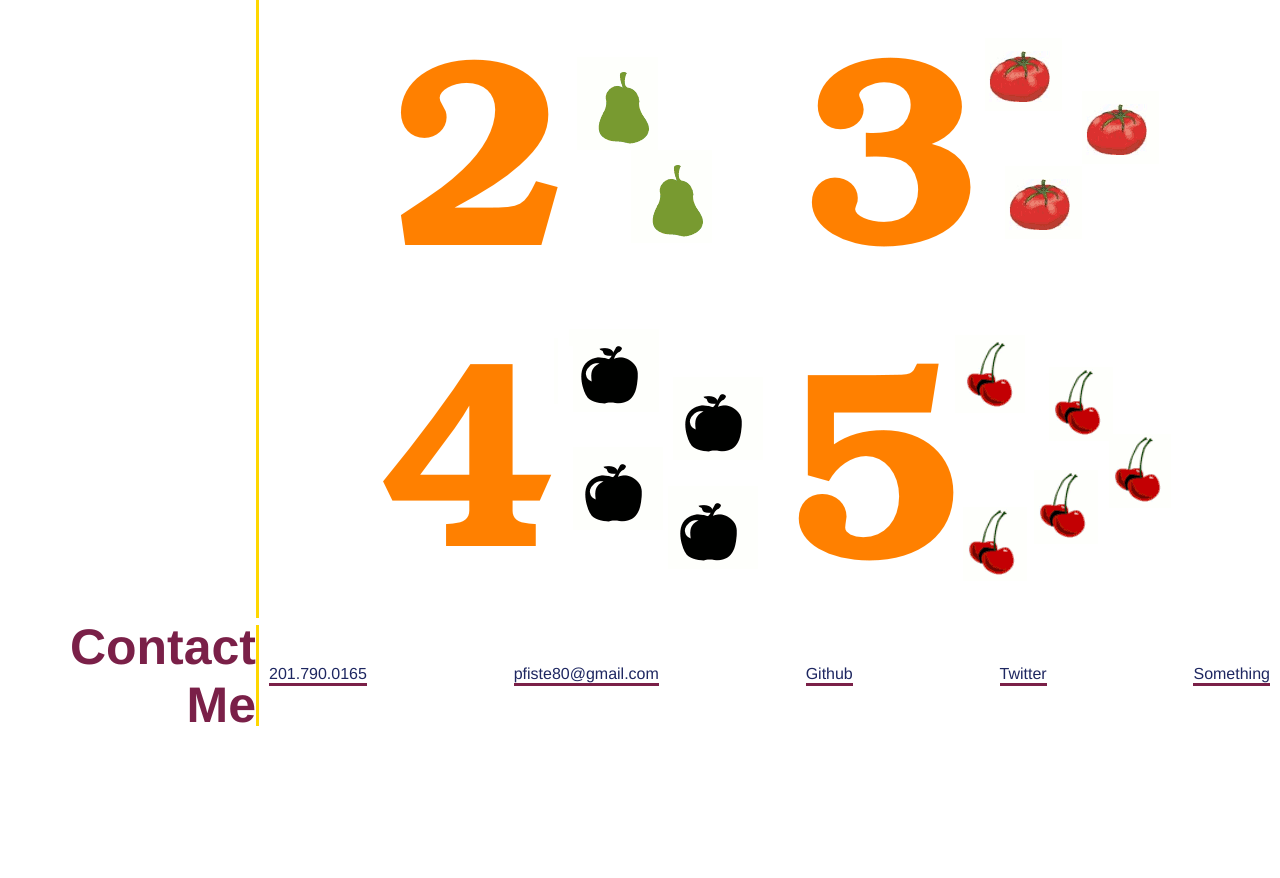
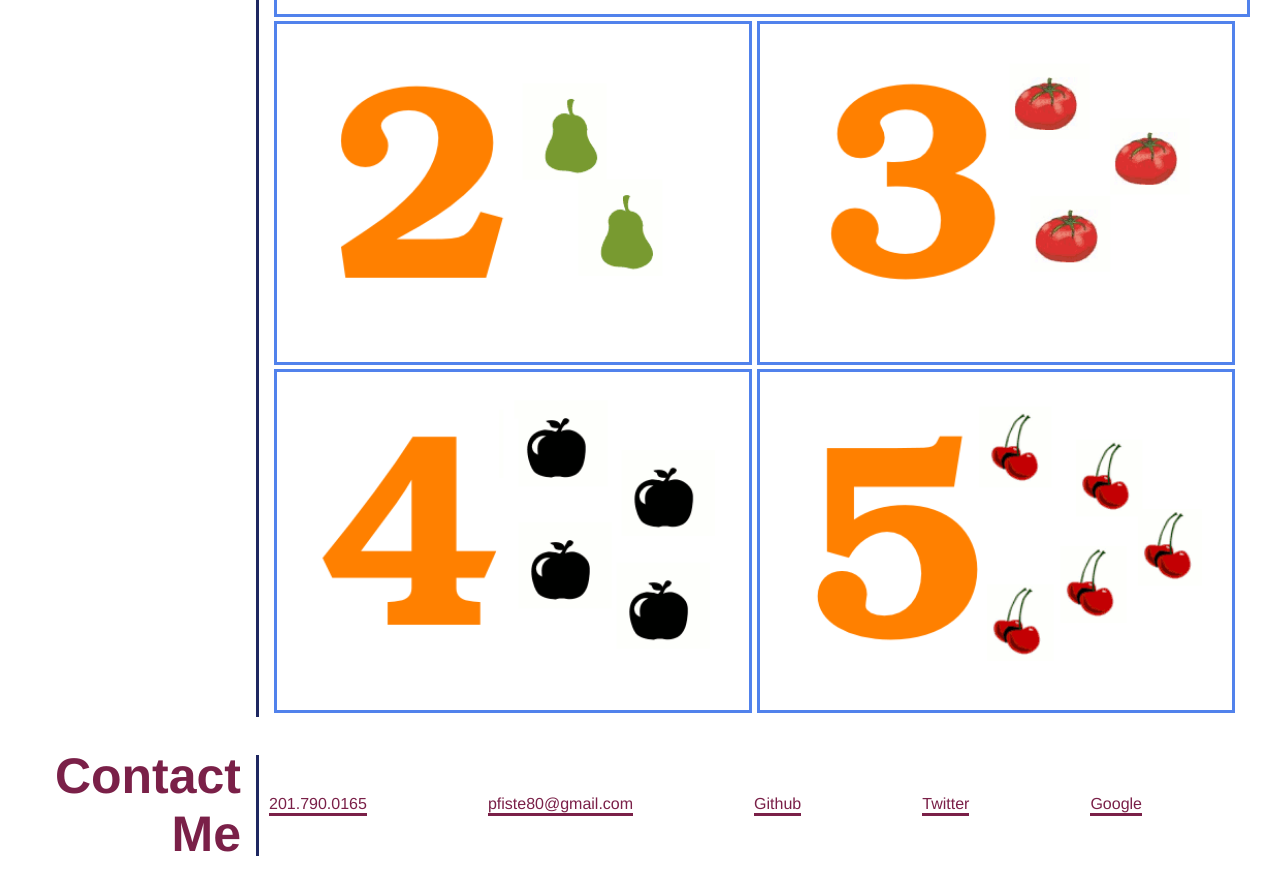
Before and after one commit to Pfizzz/Pfizzz.github.io, a plain HTML site: page index.html in a window 1280 px wide. Shown: the part 1141-2019 px from the top of the page. Before the commit the page ends 1875 px from the top, so only its background shows below. Drawn offline with Linux system fonts and the light colour scheme.

Commit message:
new colors and styles

```diff
--- a/assets/css/style.css
+++ b/assets/css/style.css
@@ -1,6 +1,6 @@
 :root {
     --primary-color: #7a2048;
-    --secondary-color: gold;
+    --secondary-color: rgb(81, 130, 236);
     --tertiary-color: #1e2761;
   }
 
@@ -80,9 +80,9 @@
       flex-wrap: wrap;
       width: 80%;
       font-size: 18px;
+      padding: 0 0 0 15px;
 
-
-      border-left: 3px solid var(--secondary-color);
+      border-left: 3px solid var(--tertiary-color);
   }
 
   /* work styles */
@@ -92,6 +92,7 @@
      color: var(--primary-color);
      text-align: right;
      font-size: 50px;
+     padding: 0 15px 0 0;
 
  }
 /*AKA TRAINERS*/
@@ -100,30 +101,46 @@
      margin: 0 auto;
      display: flex;
      flex-wrap: wrap;
+     justify-content: space-around;
  }
 /*AKA TRAINER*/
   .flex-projects {
       display: flex;
       flex-wrap: wrap;
       align-items: flex-start;
+      margin: 15px 0 15px 0;
   }
   .flex-images {
-      flex: 1 12%;
-      border-left: 3px solid var(--secondary-color);
+      flex: 1;
+      border-left: 3px solid var(--tertiary-color);
+      width: 80%;
+      flex-wrap: wrap;
+      padding: 0 0 0 15px;
+      margin: 0 30px 0 0;
+
+
   }
 
   .first-image {
       width: 100%;
-      justify-content: flex-end;
+      justify-content: space-evenly;
+      border: 3px solid var(--secondary-color);
+
+
   }
 
-  .other-test {
-      text-align: center;
+
+
+  .other-img {
+    border: 3px solid var(--secondary-color);
+    padding: 15px 30px 15px 30px;
+    width: 49%;
+
   }
 
   .flex-row {
     display: flex;
-    margin: 10px 0 10px 0;
+    margin: 30px 0 15px 0;
   }
 
   /* contact info styles */
@@ -132,6 +149,7 @@
     display: flex;
     flex-wrap: wrap;
     align-items: center;
+    margin: 15px 0 15px 0;
   }
 
   .contact-ul {
@@ -140,18 +158,22 @@
     justify-content: space-between;
 
     list-style: none;
-    width: 80%;
-    border-left: 3px solid var(--secondary-color);
+    width: 70%;
+    border-left: 3px solid var(--tertiary-color);
     padding: 30px 0 30px 0;
+    margin: 0 15px 0 0;
+  }
 
-
-
-  }
 
   .contact-ul li {
       margin: 10px;
     border-bottom: 3px solid var(--primary-color);
 
+  }
+  .contact-ul a {
+    text-decoration: none;
+    color: var(--primary-color);
+
 
 
   }
--- a/index.html
+++ b/index.html
@@ -69,13 +69,13 @@
             </h3>
 
             <div class="flex-images">
-                <img src="assets/images/1-placeholder.png" class="first-image" />
-                <div class="other-test">
-                <img src="assets/images/2-placeholder.png"  />
-                <img src="assets/images/3-placeholder.png" />
-                <img src="assets/images/4-placeholder.png"  />
-                <img src="assets/images/5-placeholder.png"  />
-                    </div>
+                <a href="https://pfizzz.github.io/run-buddy/"><img src="assets/images/1-placeholder.png" class="first-image" /></a>
+
+                <img src="assets/images/2-placeholder.png" class="other-img" >
+                <img src="assets/images/3-placeholder.png" class="other-img" >
+                <img src="assets/images/4-placeholder.png" class="other-img" >
+                <img src="assets/images/5-placeholder.png"  class="other-img">
+
             </div>
         </div>
 
@@ -91,16 +91,16 @@
                 <li><a>201.790.0165</a>
                 </li>
                 <li>
-                    <a>pfiste80@gmail.com</a>
+                    <a href="mailto:pfiste80@gmail.com">pfiste80@gmail.com</a>
                 </li>
                 <li>
-                    <a>Github</a>
+                    <a href="https://github.com/Pfizzz">Github</a>
                 </li>
                 <li>
-                    <a>Twitter</a>
+                    <a href="https://twitter.com/pfiste80">Twitter</a>
                 </li>
                 <li>
-                    <a>Something</a>
+                    <a href="http://www.google.com">Google</a>
                 </li>
             </ul>
         </div>
```
Also changed, not shown: assets/images/background.jpg.
